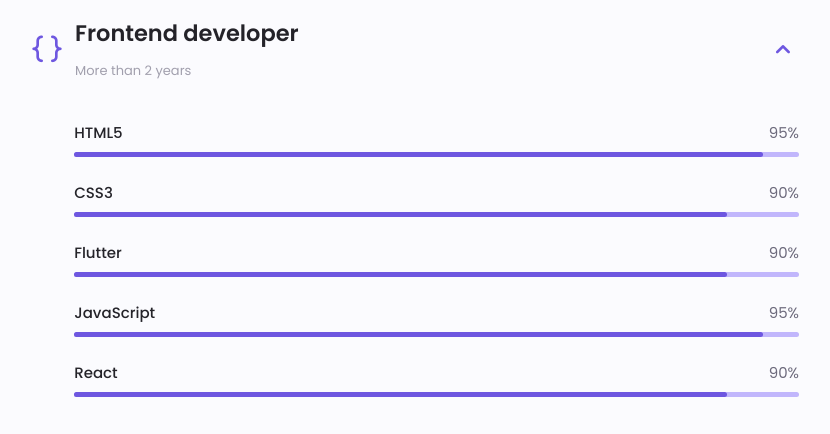
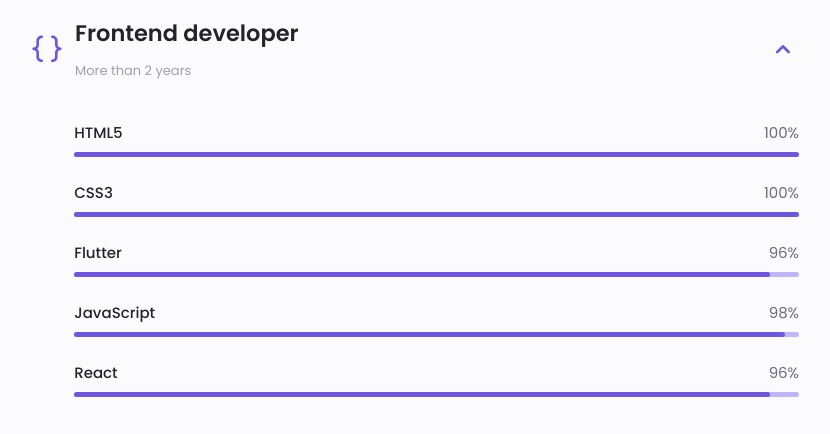
Before and after one commit to GadisaAboma/portfolio, a React (Create React App) app: page / in a window 1280 px wide. Shown: the part 1300-1734 px from the top of the page, without its empty margins (225-1055 px from the left). Built offline with nearby package versions, Linux system fonts and the light colour scheme.

Commit message:
some changes

```diff
--- a/src/App.css
+++ b/src/App.css
@@ -474,32 +474,32 @@
 }
 
 .skills__html {
-  width: 95%;
+  width: 100%;
 }
 .skills__css {
-  width: 90%;
+  width: 100%;
 }
 .skills__js {
-  width: 95%;
+  width: 98%;
 }
 .skills__react {
-  width: 90%;
+  width: 96%;
 }
 
 .skills__java {
-  width: 90%;
+  width: 95%;
 }
 
 .skills__node {
-  width: 90%;
+  width: 96%;
 }
 .skills__firebase {
-  width: 80%;
+  width: 95%;
 }
 
 
 .skills__flutter {
-  width: 90%;
+  width: 96%;
 }
 
 .skills__close .skills__list {
--- a/src/components/Skills.js
+++ b/src/components/Skills.js
@@ -33,7 +33,7 @@
                             <div className='skills__data'>
                                 <div className='skills__titles'>
                                     <h3 className='skills__name'>HTML5</h3>
-                                    <span className='skills__number'>95%</span>
+                                    <span className='skills__number'>100%</span>
                                 </div>
                                 <div className='skills__bar'>
                                     <span className='skills__percentage skills__html'></span>
@@ -42,7 +42,7 @@
                             <div className='skills__data'>
                                 <div className='skills__titles'>
                                     <h3 className='skills__name'>CSS3</h3>
-                                    <span className='skills__number'>90%</span>
+                                    <span className='skills__number'>100%</span>
                                 </div>
                                 <div className='skills__bar'>
                                     <span className='skills__percentage skills__css'></span>
@@ -51,7 +51,7 @@
                             <div className='skills__data'>
                                 <div className='skills__titles'>
                                     <h3 className='skills__name'>Flutter</h3>
-                                    <span className='skills__number'>90%</span>
+                                    <span className='skills__number'>96%</span>
                                 </div>
                                 <div className='skills__bar'>
                                     <span className='skills__percentage skills__flutter'></span>
@@ -61,7 +61,7 @@
                             <div className='skills__data'>
                                 <div className='skills__titles'>
                                     <h3 className='skills__name'>JavaScript</h3>
-                                    <span className='skills__number'>95%</span>
+                                    <span className='skills__number'>98%</span>
                                 </div>
                                 <div className='skills__bar'>
                                     <span className='skills__percentage skills__js'></span>
@@ -70,7 +70,7 @@
                             <div className='skills__data'>
                                 <div className='skills__titles'>
                                     <h3 className='skills__name'>React</h3>
-                                    <span className='skills__number'>90%</span>
+                                    <span className='skills__number'>96%</span>
                                 </div>
                                 <div className='skills__bar'>
                                     <span className='skills__percentage skills__react'></span>
@@ -92,7 +92,7 @@
                             <div className='skills__data'>
                                 <div className='skills__titles'>
                                     <h3 className='skills__name'>java</h3>
-                                    <span className='skills__number'>90%</span>
+                                    <span className='skills__number'>95%</span>
                                 </div>
                                 <div className='skills__bar'>
                                     <span className='skills__percentage skills__java'></span>
@@ -101,7 +101,7 @@
                             <div className='skills__data'>
                                 <div className='skills__titles'>
                                     <h3 className='skills__name'>Node Js</h3>
-                                    <span className='skills__number'>90%</span>
+                                    <span className='skills__number'>98%</span>
                                 </div>
                                 <div className='skills__bar'>
                                     <span className='skills__percentage skills__node'></span>
@@ -110,7 +110,7 @@
                             <div className='skills__data'>
                                 <div className='skills__titles'>
                                     <h3 className='skills__name'>firebase</h3>
-                                    <span className='skills__number'>80%</span>
+                                    <span className='skills__number'>95%</span>
                                 </div>
                                 <div className='skills__bar'>
                                     <span className='skills__percentage skills__firebase'></span>
```
